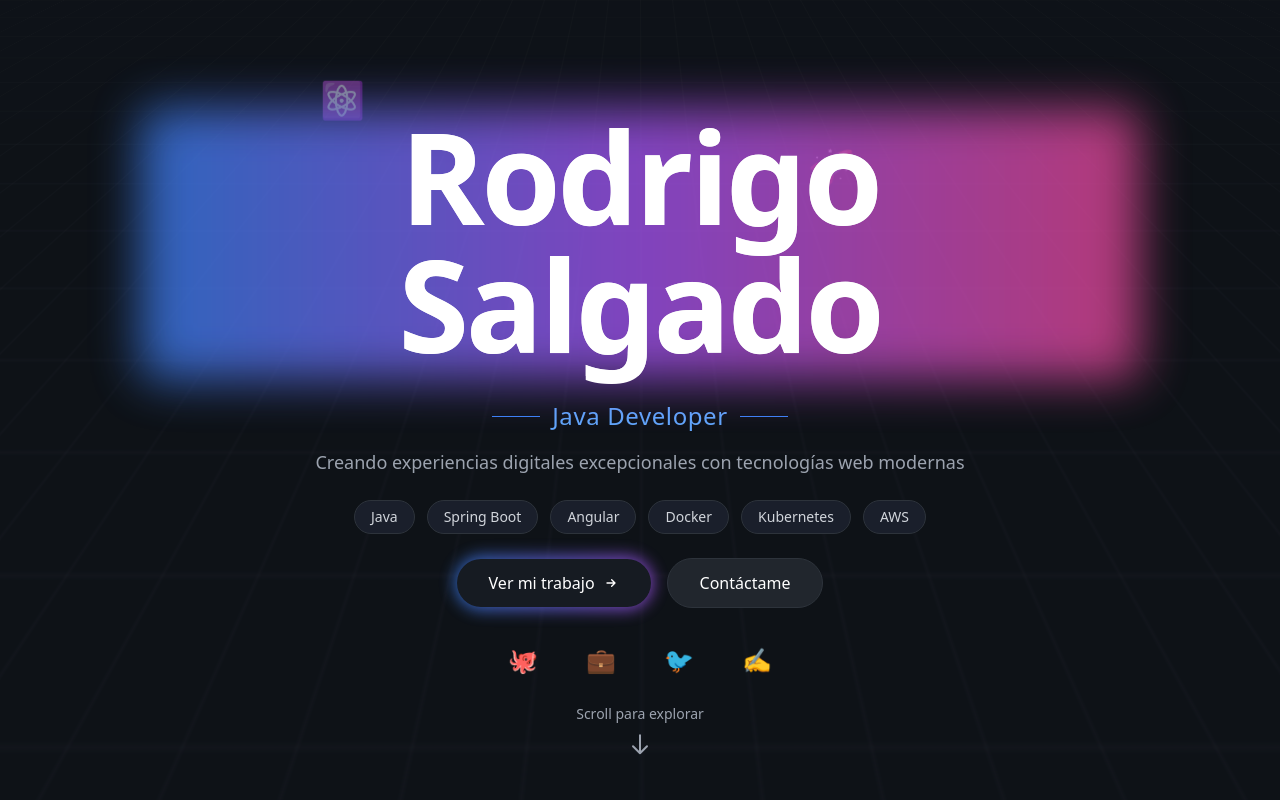
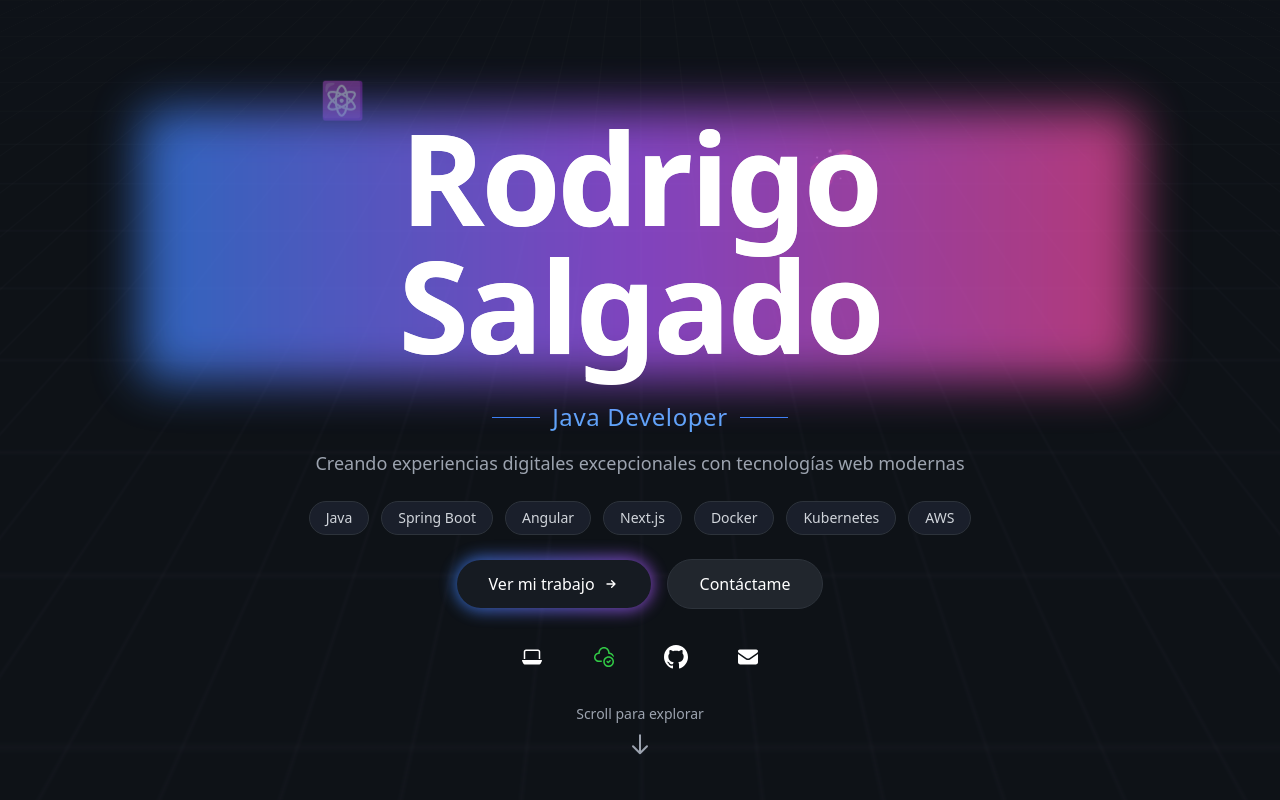
Before and after one commit to rsalgadoc/rsalgadoc.github.io, a Next.js app: page / in a window 1280 px wide. Shown: the top 800 px of the page. Built offline with nearby package versions, Linux system fonts and the light colour scheme.

Commit message:
add new icons

```diff
--- a/app/components/HeroSection.tsx
+++ b/app/components/HeroSection.tsx
@@ -1,4 +1,5 @@
 import React from 'react';
+import { Laptop2, CloudCheckCircle, GitHub, Envelope1 } from './icons';
 
 export const HeroSection = () => {
 	return (
@@ -46,7 +47,7 @@ export const HeroSection = () => {
 
 						{/* Tech Stack Pills */}
 						<div className="flex flex-wrap justify-center gap-2 sm:gap-3 mt-6 sm:mt-8 px-4 sm:px-0">
-							{['Java', 'Spring Boot', 'Angular', 'Docker', 'Kubernetes', 'AWS'].map((tech) => (
+							{['Java', 'Spring Boot', 'Angular', 'Next.js', 'Docker', 'Kubernetes', 'AWS'].map((tech) => (
 								<span
 									key={tech}
 									className="px-3 sm:px-4 py-1 sm:py-1.5 bg-[#1A1F2B] rounded-full text-sm font-medium text-gray-300 border border-[#2D333B] hover:border-blue-500/50 transition-colors"
@@ -79,13 +80,13 @@ export const HeroSection = () => {
 					{/* Social Links */}
 					<div className="flex justify-center gap-4 sm:gap-6 mt-8 sm:mt-12">
 						{[
-							{ name: 'GitHub', icon: '🐙', href: '#' },
-							{ name: 'LinkedIn', icon: '💼', href: '#' },
-							{ name: 'Twitter', icon: '🐦', href: '#' },
-							{ name: 'Blog', icon: '✍️', href: '#' },
+							{ name: 'Work', icon: Laptop2, href: '#work' },
+							{ name: 'Health Status', icon: CloudCheckCircle, href: 'http://ec2-3-133-140-15.us-east-2.compute.amazonaws.com/' },
+							{ name: 'GitHub', icon: GitHub, href: 'https://github.com/rsalgadoc' },
+							{ name: 'Mail', icon: Envelope1, href: 'mailto:rodrigo.salgado.cordova@gmail.com' },
 						].map((social) => (
 							<a key={social.name} href={social.href} className="group relative p-2 sm:p-3 hover:text-blue-400 transition-colors" aria-label={social.name}>
-								<span className="text-xl sm:text-2xl group-hover:scale-110 transition-transform inline-block">{social.icon}</span>
+								<span className="text-xl sm:text-2xl group-hover:scale-110 transition-transform inline-block">{<social.icon/>}</span>
 							</a>
 						))}
 					</div>
--- /dev/null
+++ b/app/components/icons.tsx
@@ -0,0 +1,40 @@
+import React from "react"
+
+export function Laptop2() {
+    return (
+        <svg width="24" height="24" viewBox="0 0 24 24" fill="none" xmlns="http://www.w3.org/2000/svg" transform="rotate(0 0 0)">
+            <path d="M3.75 6.75C3.75 5.50736 4.75736 4.5 6 4.5H18C19.2426 4.5 20.25 5.50736 20.25 6.75V14H18.75V6.75C18.75 6.33579 18.4142 6 18 6H6C5.58579 6 5.25 6.33579 5.25 6.75V14H3.75V6.75Z" fill="#ffffff" />
+            <path d="M2.75 15C2.49007 15 2.24867 15.1346 2.11201 15.3557C1.97536 15.5768 1.96293 15.8529 2.07918 16.0854L3.16459 18.2562C3.54572 19.0185 4.32481 19.5 5.17705 19.5H18.8229C19.6752 19.5 20.4543 19.0185 20.8354 18.2562L21.9208 16.0854C22.0371 15.8529 22.0246 15.5768 21.888 15.3557C21.7513 15.1346 21.5099 15 21.25 15H2.75Z" fill="#ffffff" />
+        </svg>
+
+    )
+}
+
+export function CloudCheckCircle() {
+    return (
+        <svg width="24" height="24" viewBox="0 0 24 24" fill="none" xmlns="http://www.w3.org/2000/svg" transform="rotate(0 0 0)">
+            <path d="M6.38688 7.48329C6.45702 4.44302 8.94354 2 12.0007 2C15.0578 2 17.5444 4.44308 17.6144 7.48338C20.0688 7.67706 22.0001 9.7301 22.0001 12.2342C22.0001 12.2685 21.9997 12.3027 21.999 12.3368C21.4783 11.685 20.8414 11.13 20.1197 10.7032C19.571 9.67117 18.4847 8.96844 17.2343 8.96844H16.866C16.4518 8.96844 16.116 8.63266 16.116 8.21844V7.6153C16.116 5.34248 14.2735 3.5 12.0007 3.5C9.72784 3.5 7.88536 5.34248 7.88536 7.6153V8.21844C7.88536 8.63266 7.54957 8.96844 7.13536 8.96844H6.76578C4.96214 8.96844 3.5 10.4306 3.5 12.2342C3.5 14.0379 4.96214 15.5 6.76577 15.5H9.84159C9.78134 15.8661 9.75 16.2419 9.75 16.625C9.75 16.7508 9.75338 16.8758 9.76005 17H6.76577C4.13371 17 2 14.8663 2 12.2342C2 9.72969 3.93195 7.67638 6.38688 7.48329Z" fill="#32ca46" />
+            <path d="M18.6553 15.1408C18.9482 15.4337 18.9482 15.9086 18.6553 16.2015L16.7477 18.1092C16.607 18.2498 16.4163 18.3288 16.2173 18.3288C16.0184 18.3288 15.8277 18.2498 15.687 18.1092L14.5947 17.0168C14.3018 16.7239 14.3018 16.2491 14.5947 15.9562C14.8876 15.6633 15.3625 15.6633 15.6553 15.9562L16.2173 16.5182L17.5947 15.1408C17.8876 14.8479 18.3625 14.8479 18.6553 15.1408Z" fill="#32ca46" />
+            <path d="M11.25 16.625C11.25 13.6565 13.6565 11.25 16.625 11.25C19.5935 11.25 22 13.6565 22 16.625C22 19.5935 19.5935 22 16.625 22C13.6565 22 11.25 19.5935 11.25 16.625ZM16.625 12.75C14.4849 12.75 12.75 14.4849 12.75 16.625C12.75 18.7651 14.4849 20.5 16.625 20.5C18.7651 20.5 20.5 18.7651 20.5 16.625C20.5 14.4849 18.7651 12.75 16.625 12.75Z" fill="#32ca46" fillRule="evenodd" clipRule="evenodd" />
+        </svg>
+
+    )
+}
+
+export function GitHub() {
+    return (
+        <svg className="w-6 h-6" fill="currentColor" viewBox="0 0 24 24">
+            <path d="M12 0c-6.626 0-12 5.373-12 12 0 5.302 3.438 9.8 8.207 11.387.599.111.793-.261.793-.577v-2.234c-3.338.726-4.033-1.416-4.033-1.416-.546-1.387-1.333-1.756-1.333-1.756-1.089-.745.083-.729.083-.729 1.205.084 1.839 1.237 1.839 1.237 1.07 1.834 2.807 1.304 3.492.997.107-.775.418-1.305.762-1.604-2.665-.305-5.467-1.334-5.467-5.931 0-1.311.469-2.381 1.236-3.221-.124-.303-.535-1.524.117-3.176 0 0 1.008-.322 3.301 1.23.957-.266 1.983-.399 3.003-.404 1.02.005 2.047.138 3.006.404 2.291-1.552 3.297-1.23 3.297-1.23.653 1.653.242 2.874.118 3.176.77.84 1.235 1.911 1.235 3.221 0 4.609-2.807 5.624-5.479 5.921.43.372.823 1.102.823 2.222v3.293c0 .319.192.694.801.576 4.765-1.589 8.199-6.086 8.199-11.386 0-6.627-5.373-12-12-12z" />
+        </svg>
+    )
+}
+
+export function Envelope1() {
+    return (
+        <svg width="24" height="24" viewBox="0 0 24 24" fill="none" xmlns="http://www.w3.org/2000/svg" transform="rotate(0 0 0)">
+            <path d="M3.73592 4.5C2.77726 4.5 2.00014 5.27724 2.00031 6.2359L2.00031 6.26829C2.01064 6.81904 2.28199 7.33272 2.732 7.65165L2.74287 7.65929L10.7131 13.2171C11.3897 13.689 12.2609 13.7479 12.9861 13.3941C13.0897 13.3435 13.1904 13.2845 13.287 13.2171L21.2569 7.65949C21.7225 7.33485 21.9999 6.8031 21.9998 6.23554C21.9997 5.27702 21.2229 4.5 20.2644 4.5H3.73592Z" fill="#ffffff" />
+            <path d="M22.0001 8.96994L14.145 14.4475C12.8562 15.3462 11.1438 15.3462 9.85507 14.4475L2.00023 8.97012L2 17.25C2 18.4926 3.00736 19.5 4.25 19.5H19.75C20.9926 19.5 22 18.4926 22 17.25L22.0001 8.96994Z" fill="#ffffff" />
+        </svg>
+
+    )
+}
```
